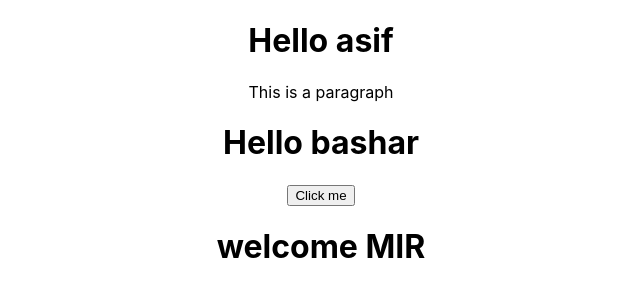
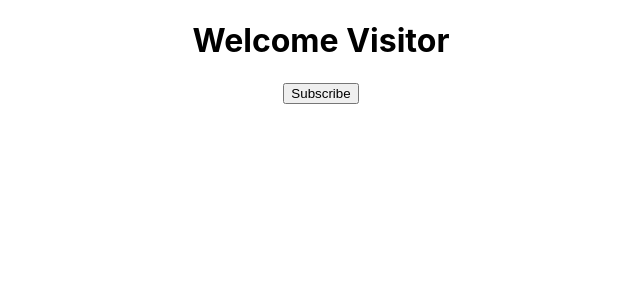
Before and after one commit to MirAfzalul/ReactJS-Tutorial, a React (Create React App) app: page / in a window 1280 px wide. Shown: the top 300 px of the page, without its empty margins (319-959 px from the left). Built offline with nearby package versions, Linux system fonts and the light colour scheme.

Commit message:
Tutorial-10-state change

```diff
--- a/src/App.js
+++ b/src/App.js
@@ -3,17 +3,19 @@
 import Greets from './components/Greet'
 import Welcome from './components/Welcome'
 import Hello from './components/Hello'
+import Message from './components/Message';
 function App() {
   return (
     <div className="App">
-      <Greets name= "asif" >
+      {/* <Greets name= "asif" >
       <p>This is a paragraph</p>
       </Greets>
       <Greets name= "bashar">
         <button>Click me</button>
-        </Greets>
+         </Greets>
       <Welcome name= "MIR"/>
-      {/* <Hello/> */}
+      <Hello/> */}
+      <Message/>
     </div>
   );
 }
--- /dev/null
+++ b/src/components/Message.js
@@ -0,0 +1,24 @@
+import React, { Component } from 'react'
+
+class Message extends Component {
+    constructor(){
+        super()
+        this.state={
+            message: 'Welcome Visitor'
+        }
+    }
+    changeMessage(){
+        this.setState({
+            message:'Thank you for subscribing'
+        })
+    }
+    render() {
+        return (
+            <div>
+                <h1>{this.state.message}</h1>
+                <button onClick={()=>this.changeMessage()} >Subscribe</button>
+            </div>
+        )
+    }
+}
+export default Message
```
